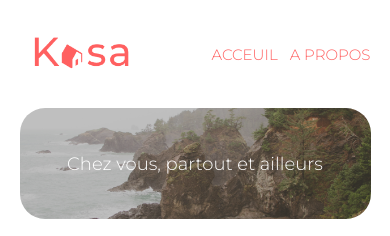
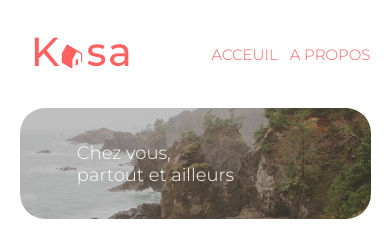
Before and after one commit to Klaimalek/KLAIMALEK_KASA_092023, a React (Create React App) app: page / in a window 390 px wide. Shown: the top 236 px of the page. Built offline with nearby package versions, Linux system fonts and the light colour scheme.

Commit message:
modification du titre de la bannière pour la version mobile

```diff
--- a/src/components/banner/banner.css
+++ b/src/components/banner/banner.css
@@ -27,21 +27,21 @@
 
 }
 @media screen and (max-width: 768px) {
-  .banner{
 
-
-  }
   .img-banner{
     height: 111px;
   }
   .text-banner {
     font-size: 18px;
     font-weight: 400;
+    grid-template-columns: 64%;
+    margin-left: 5%;
   }
 }
-@media only screen and (min-width : 768px) and (max-width : 1023px) {
+@media  screen and (min-width : 768px) and (max-width : 1023px) {
   .text-banner {
     font-size: 25px;
     font-weight: 500;
+
   }
 }
```
